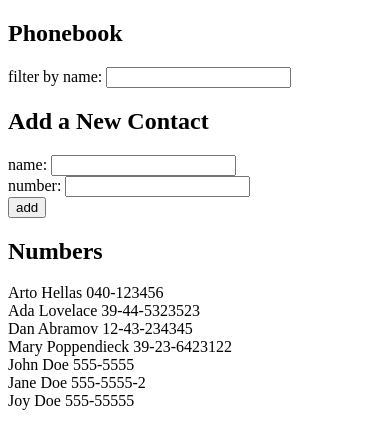
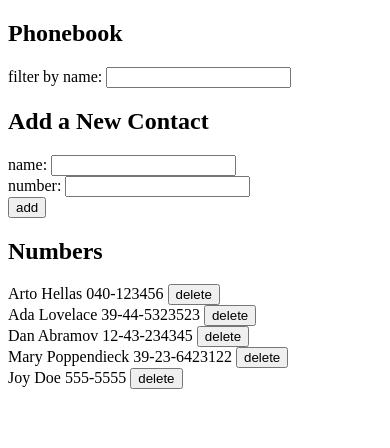
Before and after one commit to adrianang/full-stack-open, a React (Create React App) app in the folder part2/phonebook/: page / in a window 390 px wide. Shown: the top 448 px of the page. Built offline with nearby package versions, Linux system fonts and the light colour scheme; data requests are answered from the project's data file.

Commit message:
Complete exercise 2.17: phonebook, step 9 (add functionality to delete entries)

```diff
--- a/part2/phonebook/db.json
+++ b/part2/phonebook/db.json
@@ -21,19 +21,9 @@
       "id": 4
     },
     {
-      "name": "John Doe",
+      "name": "Joy Doe",
       "number": "555-5555",
       "id": 5
-    },
-    {
-      "name": "Jane Doe",
-      "number": "555-5555-2",
-      "id": 6
-    },
-    {
-      "name": "Joy Doe",
-      "number": "555-55555",
-      "id": 7
     }
   ]
 }
--- a/part2/phonebook/src/App.js
+++ b/part2/phonebook/src/App.js
@@ -40,6 +40,17 @@ const App = () => {
       })
   }
 
+  const deletePerson = (id) => {
+    const nameToDelete = persons.find(person => person.id === id).name
+    if (window.confirm(`Delete ${nameToDelete}?`)) {
+      noteService
+        .remove(id)
+        .then(returnedPersons => {
+          setPersons(persons.filter(person => person.id !== id))
+        })
+    }
+  }
+
   const handleNameChange = (event) => setName(event.target.value)
   const handleNumberChange = (event) => setNumber(event.target.value)
   const handleFilterChange = (event) => setFilter(event.target.value)
@@ -62,7 +73,10 @@ const App = () => {
       />
 
       <h2>Numbers</h2>
-      <Persons filteredPersons={filteredPersons} />
+      <Persons
+        filteredPersons={filteredPersons}
+        deletePerson={deletePerson}
+      />
     </div>
   )
 }
--- a/part2/phonebook/src/components/Persons.js
+++ b/part2/phonebook/src/components/Persons.js
@@ -1,9 +1,11 @@
 import React from 'react'
 
-const Persons = ({ filteredPersons }) => (
+const Persons = ({ filteredPersons, deletePerson }) => (
   <div>
     {filteredPersons.map(person =>
-      <div key={person.name}>{person.name} {person.number}</div>
+      <div key={person.name}>
+        {person.name} {person.number} <button onClick={() => deletePerson(person.id)}>delete</button>
+      </div>
     )}
   </div>
 )
--- a/part2/phonebook/src/services/notes.js
+++ b/part2/phonebook/src/services/notes.js
@@ -11,4 +11,8 @@ const create = (newObject) => {
   return request.then(response => response.data)
 }
 
-export default { getAll, create }
+const remove = (id) => {
+  return axios.delete(`${baseUrl}/${id}`)
+}
+
+export default { getAll, create, remove }
```
